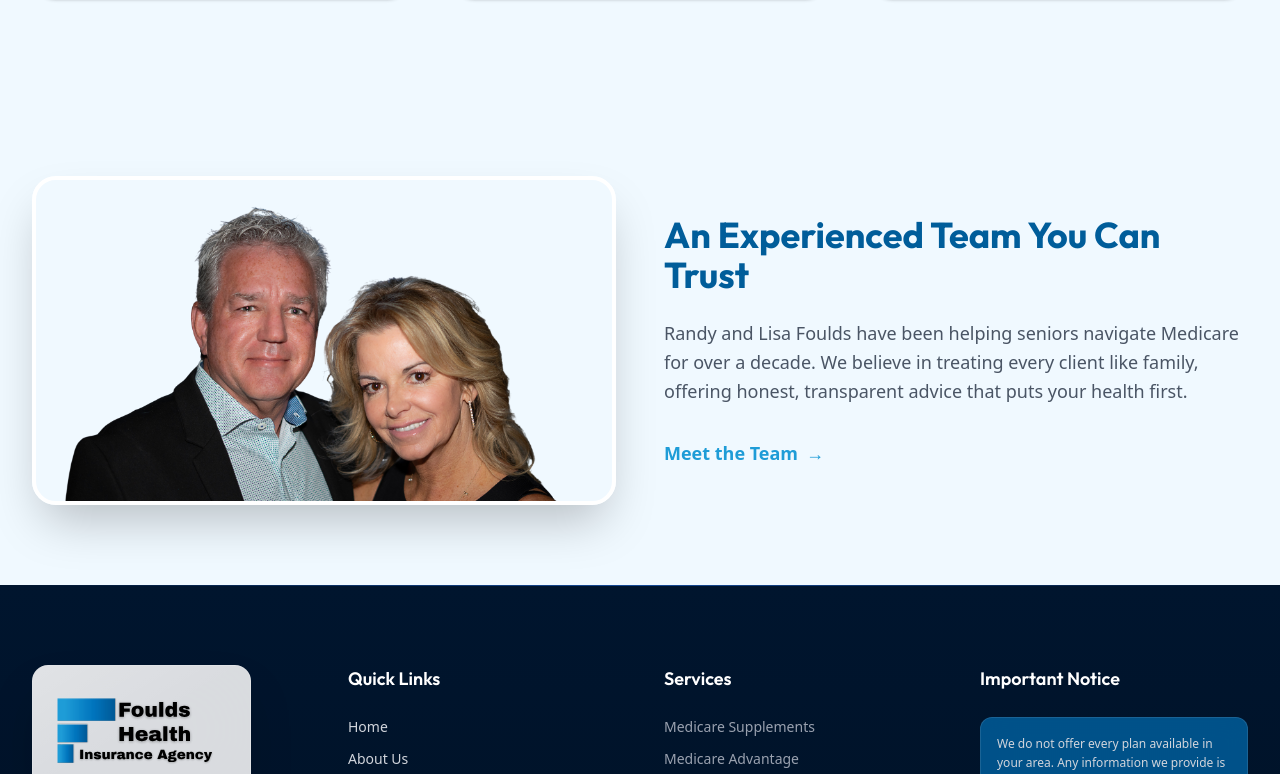
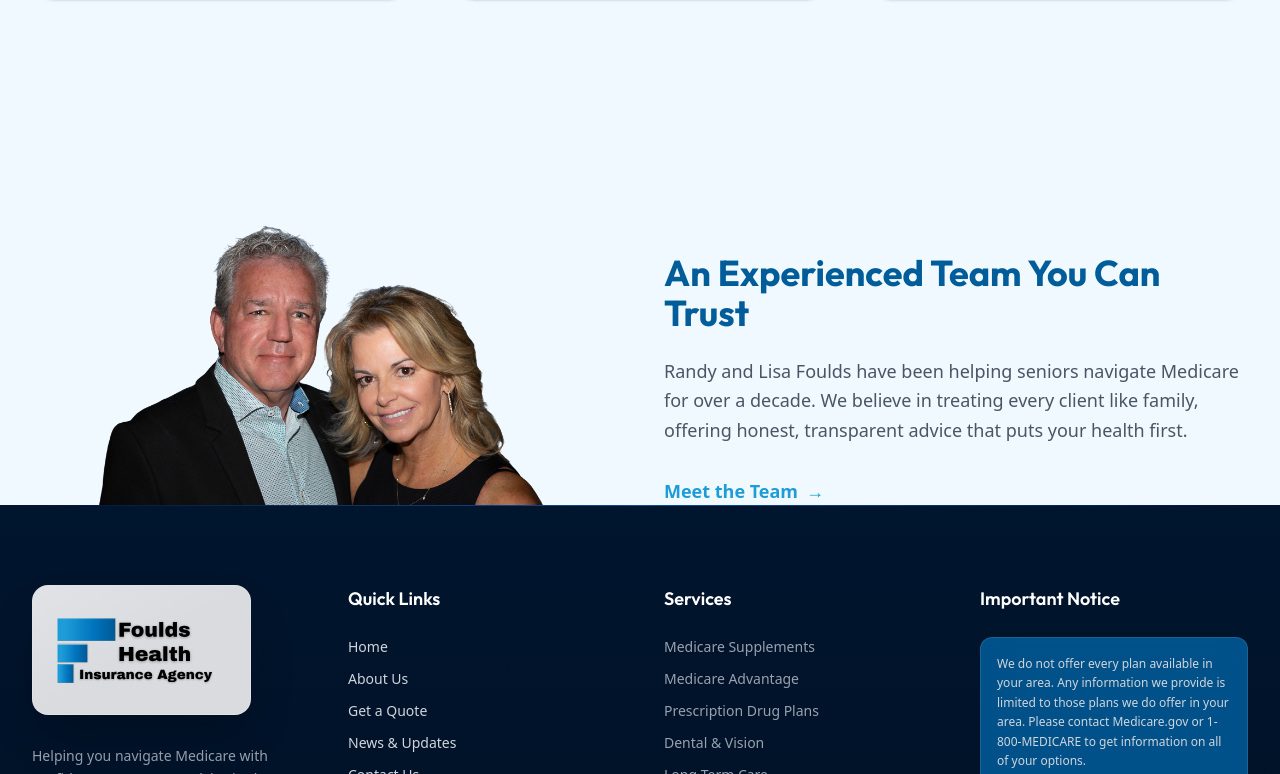
Before and after one commit to MustangTris/fhi65-revamp, a Next.js app: page / in a window 1280 px wide. Shown: the part 1686-2460 px from the top of the page. Built offline with nearby package versions, Linux system fonts and the light colour scheme.

Commit message:
landing page edit

```diff
--- a/src/app/page.tsx
+++ b/src/app/page.tsx
@@ -117,20 +117,20 @@ export default function Home() {
       </section>
 
       {/* About Teaser Section */}
-      <section className="py-20 relative z-10">
+      <section className="pt-20 pb-0 relative z-10">
         <div className="max-w-7xl mx-auto px-4 sm:px-6 lg:px-8">
-          <div className="flex flex-col md:flex-row items-center gap-12">
+          <div className="flex flex-col-reverse md:flex-row items-end gap-12">
             <div className="md:w-1/2">
-              <div className="relative aspect-video rounded-3xl overflow-hidden shadow-2xl border-4 border-white">
+              <div className="relative aspect-video">
                 <Image
                   src="/images/randy-lisa.png"
                   alt="Randy and Lisa Foulds"
                   fill
-                  className="object-cover"
+                  className="object-contain object-bottom"
                 />
               </div>
             </div>
-            <div className="md:w-1/2 text-center md:text-left">
+            <div className="md:w-1/2 text-center md:text-left mb-12 md:mb-0">
               <h2 className="text-3xl md:text-4xl font-bold text-[#005d9a] mb-6">
                 An Experienced Team You Can Trust
               </h2>
```
